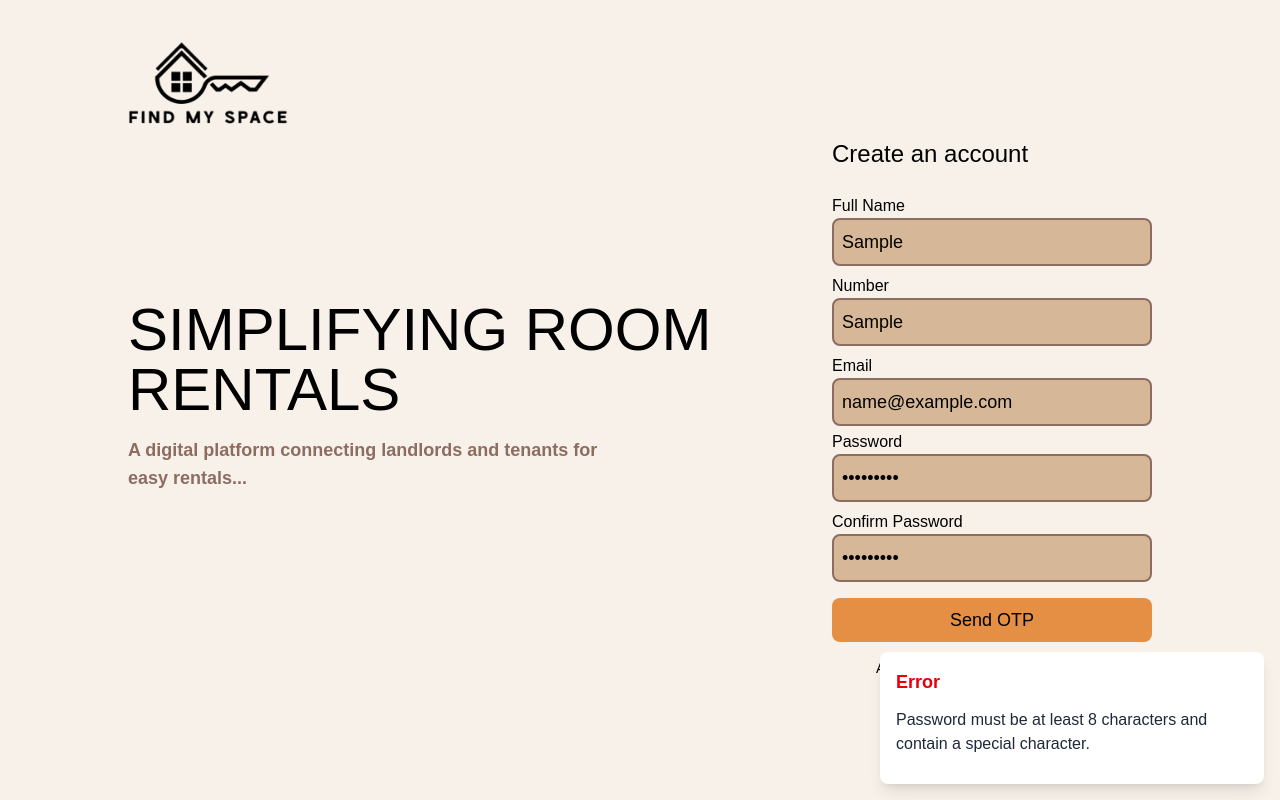
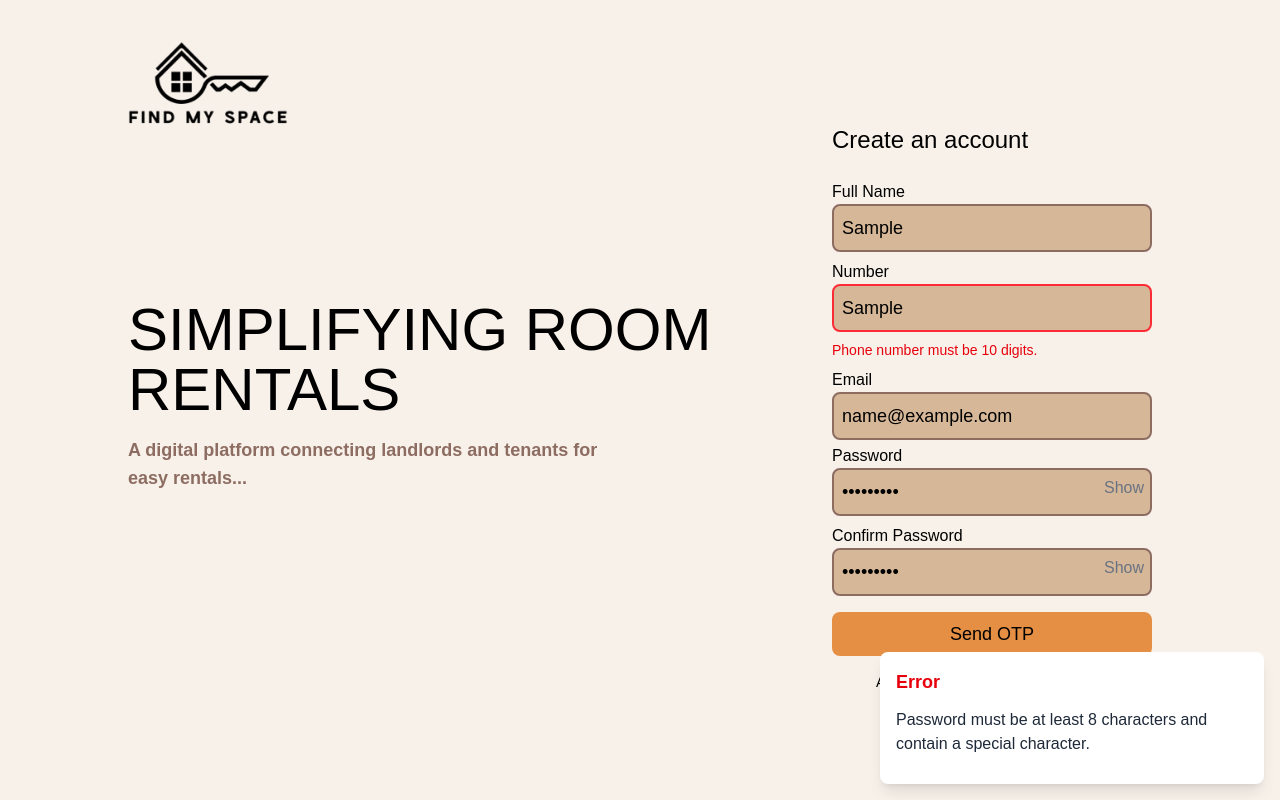
Before and after one commit to rojanshrestha12/FindMySpace, a React (Vite) app in the folder frontend/: page /register in a window 1280 px wide. Both pictures are taken after typing "Sample", "Sample", "name@example.com", "Sample123", "Sample123" into the empty fields and a click on the button "Send OTP". Built offline with nearby package versions, Linux system fonts and the light colour scheme.

Commit message:
Fixed Error Handling

```diff
--- a/frontend/src/pages/Register.jsx
+++ b/frontend/src/pages/Register.jsx
@@ -10,15 +10,19 @@ function Register() {
   const [confirmPassword, setConfirmPassword] = useState("");
   const [otp, setOtp] = useState("");
   const [otpSent, setOtpSent] = useState(false);
+  const [passwordVisible, setPasswordVisible] = useState(false);
+  const [confirmPasswordVisible, setConfirmPasswordVisible] = useState(false);
 
   const [error, setError] = useState("");
   const [loading, setLoading] = useState(false);
   const [emailError, setEmailError] = useState("");
+  const [phoneError, setPhoneError] = useState("");
   const [showPasswordHint, setShowPasswordHint] = useState(false);
   const navigate = useNavigate();
 
   const isLengthValid = password.length >= 8;
   const hasSpecialChar = /[^A-Za-z0-9]/.test(password);
+  const isPhoneValid = /^[9][0-9]{9}$/.test(phone_number); // Phone number starts with 9 and has exactly 10 digits
 
   useEffect(() => {
     if (error) {
@@ -35,6 +39,14 @@ function Register() {
     }
   };
 
+  const validatePhone = (value) => {
+    if (!/^[9][0-9]{9}$/.test(value)) {
+      setPhoneError("Phone number must be 10 digits.");
+    } else {
+      setPhoneError("");
+    }
+  };
+
   const sendOtp = async (e) => {
     e.preventDefault();
     setError("");
@@ -48,6 +60,10 @@ function Register() {
     }
     if (emailError) {
       setError("Please enter a valid email.");
+      return;
+    }
+    if (phoneError) {
+      setError("Please enter a valid phone number.");
       return;
     }
 
@@ -134,9 +150,13 @@ function Register() {
               type="text"
               required
               value={phone_number}
-              className="w-full p-2 mb-2 border-2 border-[#8d6d62] rounded-lg bg-[#d6b899] text-black text-lg"
-              onChange={(e) => setPhone(e.target.value)}
+              className={`w-full p-2 mb-2 border-2 rounded-lg bg-[#d6b899] text-black text-lg ${phoneError ? "border-red-500" : "border-[#8d6d62]"}`}
+              onChange={(e) => {
+                setPhone(e.target.value);
+                validatePhone(e.target.value);
+              }}
             />
+            {phoneError && <p className="text-red-600 text-sm mb-2">{phoneError}</p>}
 
             <label>Email</label>
             <input
@@ -152,8 +172,9 @@ function Register() {
             {emailError && <p className="text-red-600 text-sm mb-2">{emailError}</p>}
 
             <label>Password</label>
+            <div className="relative">
               <input
-              type="password"
+                type={passwordVisible ? "text" : "password"}
                 required
                 value={password}
                 autoComplete="new-password"
@@ -162,18 +183,36 @@ function Register() {
                 onBlur={() => setShowPasswordHint(false)}
                 onChange={(e) => setPassword(e.target.value)}
               />
+              <button
+                type="button"
+                className="absolute right-2 top-2 text-gray-500"
+                onClick={() => setPasswordVisible(!passwordVisible)}
+              >
+                {passwordVisible ? "Hide" : "Show"}
+              </button>
+            </div>
 
             <label>Confirm Password</label>
+            <div className="relative">
               <input
-              type="password"
+                type={confirmPasswordVisible ? "text" : "password"}
                 required
                 value={confirmPassword}
                 autoComplete="new-password"
-              className="w-full p-2 mb-2 border-2 border-[#8d6d62] rounded-lg bg-[#d6b899] text-black text-lg"
+                className={`w-full p-2 mb-2 border-2 border-[#8d6d62] rounded-lg bg-[#d6b899] text-black text-lg ${password !== confirmPassword ? "border-red-500" : "border-[#8d6d62]"}`}
                 onFocus={() => setShowPasswordHint(true)}
                 onBlur={() => setShowPasswordHint(false)}
                 onChange={(e) => setConfirmPassword(e.target.value)}
               />
+              <button
+                type="button"
+                className="absolute right-2 top-2 text-gray-500"
+                onClick={() => setConfirmPasswordVisible(!confirmPasswordVisible)}
+              >
+                {confirmPasswordVisible ? "Hide" : "Show"}
+              </button>
+            </div>
+            {password !== confirmPassword && <p className="text-red-600 text-sm mb-2">Passwords do not match</p>}
 
             {showPasswordHint && (
               <div className="text-sm text-[#5c4033] mb-4 space-y-1">
```
Also changed, not shown: 1 other file (tests, documents, lock files or other folders). Lines whose indentation alone changed are shown as unchanged.
